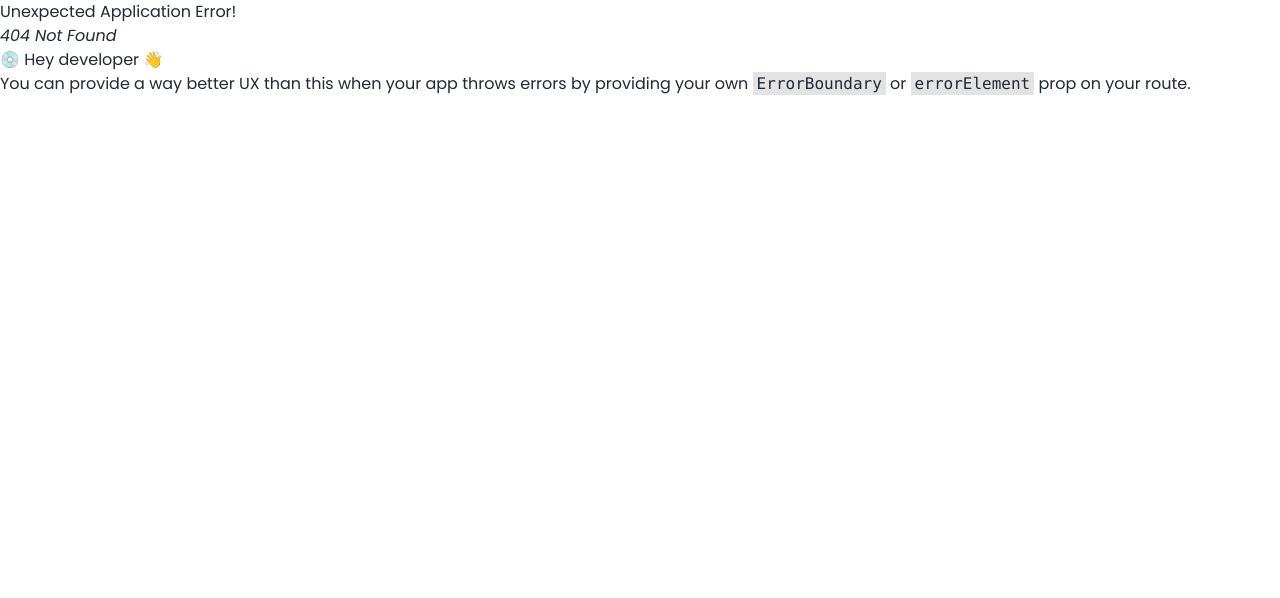
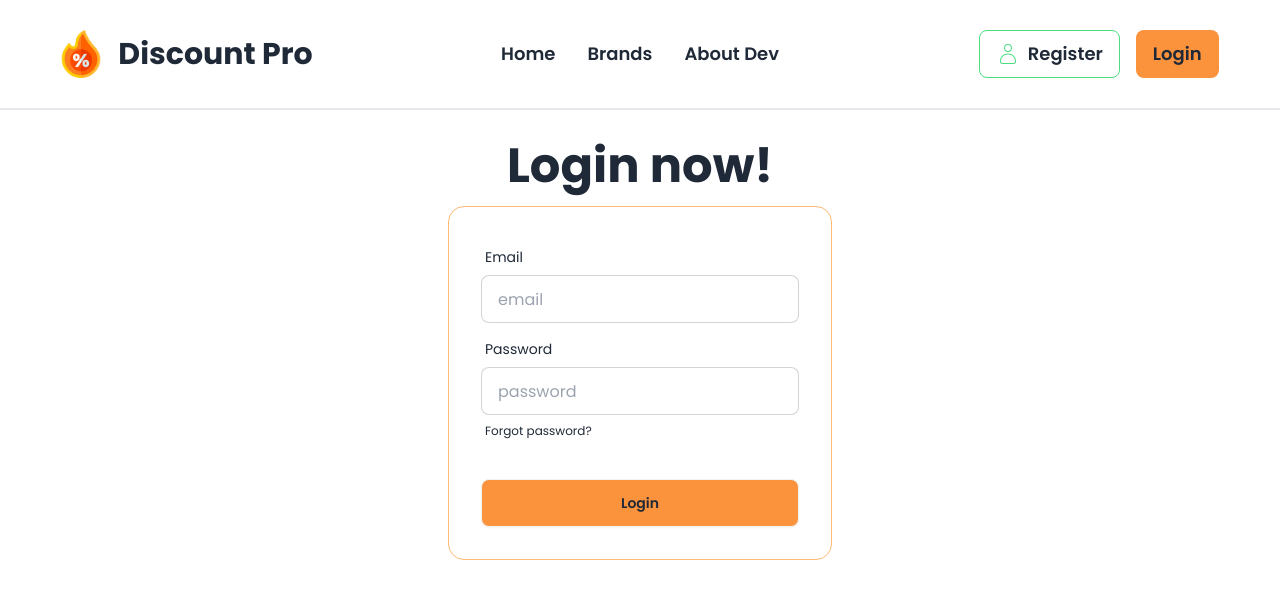
Before and after one commit to abusaleh123/Discount-Pro, a React (Vite) app: page /login in a window 1280 px wide. Before the commit this address had no page. Shown: the top 598 px of the page. Built offline with nearby package versions, Linux system fonts and the light colour scheme; no server answers.

Commit message:
added login page

```diff
--- a/src/AuthProvider.jsx
+++ b/src/AuthProvider.jsx
@@ -1,5 +1,5 @@
-import { createUserWithEmailAndPassword } from "firebase/auth";
-import { createContext, useState } from "react";
+import { createUserWithEmailAndPassword, onAuthStateChanged } from "firebase/auth";
+import { createContext, useEffect, useState } from "react";
 import auth from "./firebase.init";
 
 
@@ -7,10 +7,21 @@ export const AuthContext = createContext();
 const AuthProvider = ({children}) => {
 const [brands, setBrands] = useState([]);
 const [user, setUser] = useState([]);
-const [showPassword, setShowPassword] = useState(true);
+const [loading, setLoading] = useState(true);
+const [showPassword, setShowPassword] = useState(false);
+
 const createNewUser = (email, password) => {
     return createUserWithEmailAndPassword(auth, email, password)
 }
+useEffect( () => {
+    const unsubscribe =   onAuthStateChanged(auth, currentUser => {
+          setUser(currentUser);
+          setLoading(false)
+      })
+      return () => {
+          unsubscribe();
+      }
+  }, [])
 
 
 console.log(user);
@@ -23,7 +34,9 @@ console.log(user);
         setUser,
         user,
         showPassword,
-        setShowPassword
+        setShowPassword,
+        loading,
+        setLoading
 
     }
 
--- a/src/Components/Navbar.jsx
+++ b/src/Components/Navbar.jsx
@@ -1,11 +1,13 @@
 import { Link, NavLink, useLocation } from "react-router-dom";
 import logo from '../../src/assets/hot-sale.png';
 import { CiUser } from "react-icons/ci";
+import { useContext } from "react";
+import { AuthContext } from "../AuthProvider";
 
 
 const Navbar = () => {
   const location = useLocation();
-
+const {user} = useContext(AuthContext);
 const backgroundColor = location.pathname === "/brands" ? "bg-[#DE2C5C] w-full py-6 " : "bg-white";
     const links = <>
     <li className="text-lg font-semibold"><Link to={"/"}>Home</Link></li>
@@ -55,7 +57,9 @@ const backgroundColor = location.pathname === "/brands" ? "bg-[#DE2C5C] w-full p
   </div>
   <div className="navbar-end gap-4 ">
     <Link to={"/register"} className="btn btn-ghost text-lg border border-green-400"><CiUser className="text-green-400 font-bold text-2xl" />Register</Link>
-    <Link className="btn btn-ghost text-lg bg-orange-400">Login</Link>
+    {
+      user ? `${user.email} `: <Link to={"/login"} className="btn btn-ghost text-lg bg-orange-400">Login</Link>
+    }
 
   </div>
 </div>
--- /dev/null
+++ b/src/Pages/Login.jsx
@@ -0,0 +1,40 @@
+import React from 'react';
+
+const Login = () => {
+    const handleLogin = (e) => [
+        e.preventDefault()
+    ]
+    return (
+        <div className="hero ">
+        <div className="hero-content flex-col ">
+          <div className="text-center lg:text-left">
+            <h1 className="text-5xl font-bold">Login now!</h1>
+          </div>
+          <div className="card bg-base-100 w-full max-w-sm shrink-0 border border-orange-300 ">
+            <form className="card-body">
+              <div className="form-control">
+                <label className="label">
+                  <span className="label-text">Email</span>
+                </label>
+                <input type="email" placeholder="email" className="input input-bordered" required />
+              </div>
+              <div className="form-control">
+                <label className="label">
+                  <span className="label-text">Password</span>
+                </label>
+                <input type="password" placeholder="password" className="input input-bordered" required />
+                <label className="label">
+                  <a href="#" className="label-text-alt link link-hover">Forgot password?</a>
+                </label>
+              </div>
+              <div className="form-control mt-6">
+                <button className="btn bg-orange-400">Login</button>
+              </div>
+            </form>
+          </div>
+        </div>
+      </div>
+    );
+};
+
+export default Login;
--- a/src/Pages/Register.jsx
+++ b/src/Pages/Register.jsx
@@ -1,12 +1,15 @@
-import { useContext } from "react";
+import { useContext, useState } from "react";
 import { AuthContext } from "../AuthProvider";
 // import { ToastContainer, toast } from 'react-toastify';
 import 'react-toastify/dist/ReactToastify.css';
 import { toast, ToastContainer } from "react-toastify";
+import { FaEye, FaEyeSlash } from "react-icons/fa";
+import { useNavigate } from "react-router-dom";
 
 
-const Register = (e) => {
-  const {createNewUser, setUser, showPassword } = useContext(AuthContext);
+const Register = () => {
+  const {createNewUser, setUser, showPassword, setShowPassword , setLoading } = useContext(AuthContext);
+  const navigate = useNavigate();
  const handleRegister = (e) => {
   e.preventDefault();
   const name = e.target.name.value;
@@ -14,20 +17,27 @@ const Register = (e) => {
   const photo = e.target.photo.value;
   const password = e.target.password.value;
   console.log(name,email,photo, password);
+    setUser("")
+    createNewUser("")
+    setLoading(true)
 
+  if(password.length < 6){
+    return toast.error("Password Should be at least 6 character")
+  }
   const passwordRegex = /^(?=.*[A-Z])(?=.*[a-z]).{6,}$/;
   if(!passwordRegex.test(password)){
     return toast.error("Password must have one uppercase and one lowercase")
   };
-  if(password.length < 6){
-    return toast.error("Password Should be at least 6 character")
-  }
+
 
   createNewUser(email, password)
   .then((result) => {
     console.log(result)
+    toast.success("Register Successful");
     setUser(result);
-    toast.success("Register Successful");
+    setLoading(true);
+    navigate("/")
+
  })
  .catch(error => {
   console.log( "Error", error.message)
@@ -66,8 +76,14 @@ const Register = (e) => {
               <div className="form-control">
                 <label className="label">
                   <span className="label-text">Password</span>
+                  <button
+                onClick={() => setShowPassword(!showPassword)}
+                className="absolute right-12 bottom-32 ">{showPassword ? <FaEye />  :<FaEyeSlash />  }
+
+                </button>
+
                 </label>
-                <input type={`password`} name="password" placeholder="Password" className="input input-bordered" required />
+                <input type={!showPassword ? "text" : "password"} name="password" placeholder="Password" className="input input-bordered" required />
 
               </div>
               <div className="form-control mt-6">
@@ -76,7 +92,18 @@ const Register = (e) => {
             </form>
           </div>
         </div>
-        <ToastContainer></ToastContainer>
+        <ToastContainer
+         position="top-center"
+         autoClose={1000}
+         hideProgressBar={false}
+         newestOnTop={false}
+         closeOnClick
+         rtl={false}
+         pauseOnFocusLoss
+         draggable
+         pauseOnHover
+         theme="light"
+         ></ToastContainer>
       </div>
     );
 };
--- a/src/Routes/Router.jsx
+++ b/src/Routes/Router.jsx
@@ -7,6 +7,7 @@ import Home from "../Components/Home";
 import Banner from "../Components/Banner";
 import Brands from "../Pages/Brands";
 import Register from "../Pages/Register";
+import Login from "../Pages/Login";
 
 
     const router = createBrowserRouter([
@@ -26,6 +27,10 @@ import Register from "../Pages/Register";
         {
           path: "/register",
           element: <Register></Register>
+        },
+        {
+          path: "/login",
+          element: <Login></Login>
         }
       ]
     },
```
